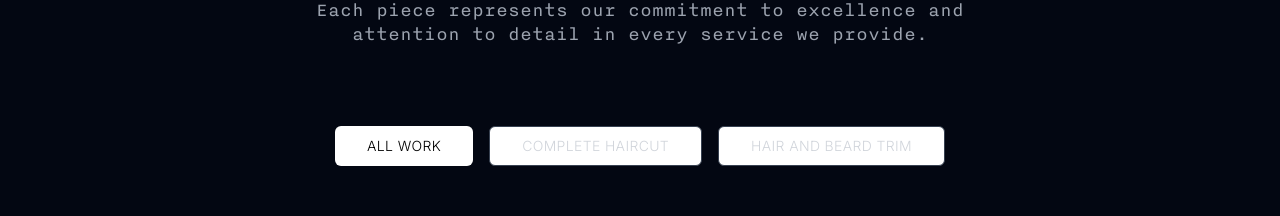
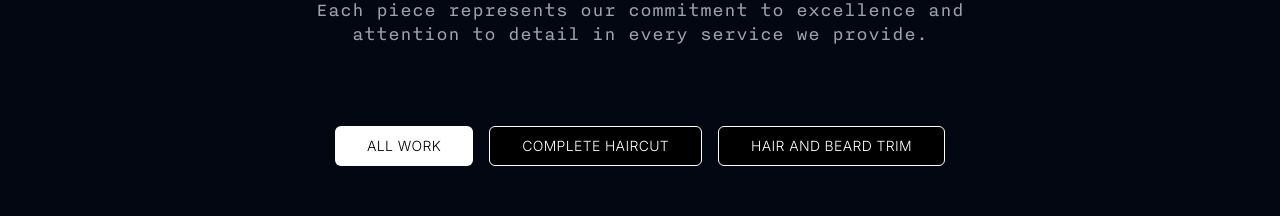
Before and after one commit to hd-marshall/ur-studio-nextjs, a Next.js app: page / in a window 1280 px wide. Shown: the part 1960-2176 px from the top of the page. Built offline with nearby package versions, Linux system fonts and the light colour scheme.

Commit message:
gallery buttons fix

```diff
--- a/app/components/Gallery.tsx
+++ b/app/components/Gallery.tsx
@@ -96,7 +96,7 @@ export default function Gallery() {
               className={`px-8 py-3 text-sm tracking-wide font-light ${
                 activeCategory === category.id
                   ? "bg-white text-black"
-                  : "border-gray-700 text-gray-300 hover:bg-white hover:text-black"
+                  : "bg-black border-white text-white hover:bg-white hover:text-black"
               }`}
             >
               {category.name.toUpperCase()}
```
